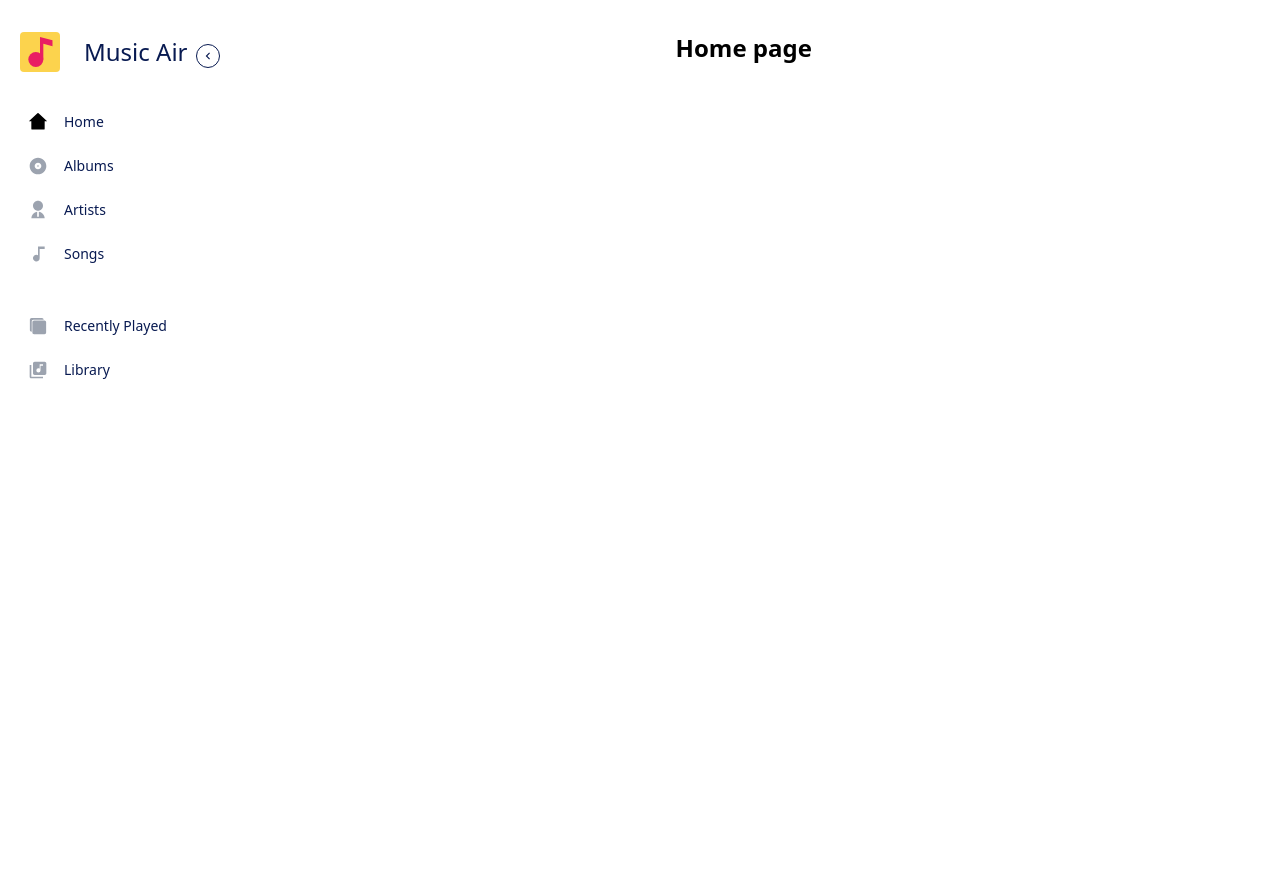
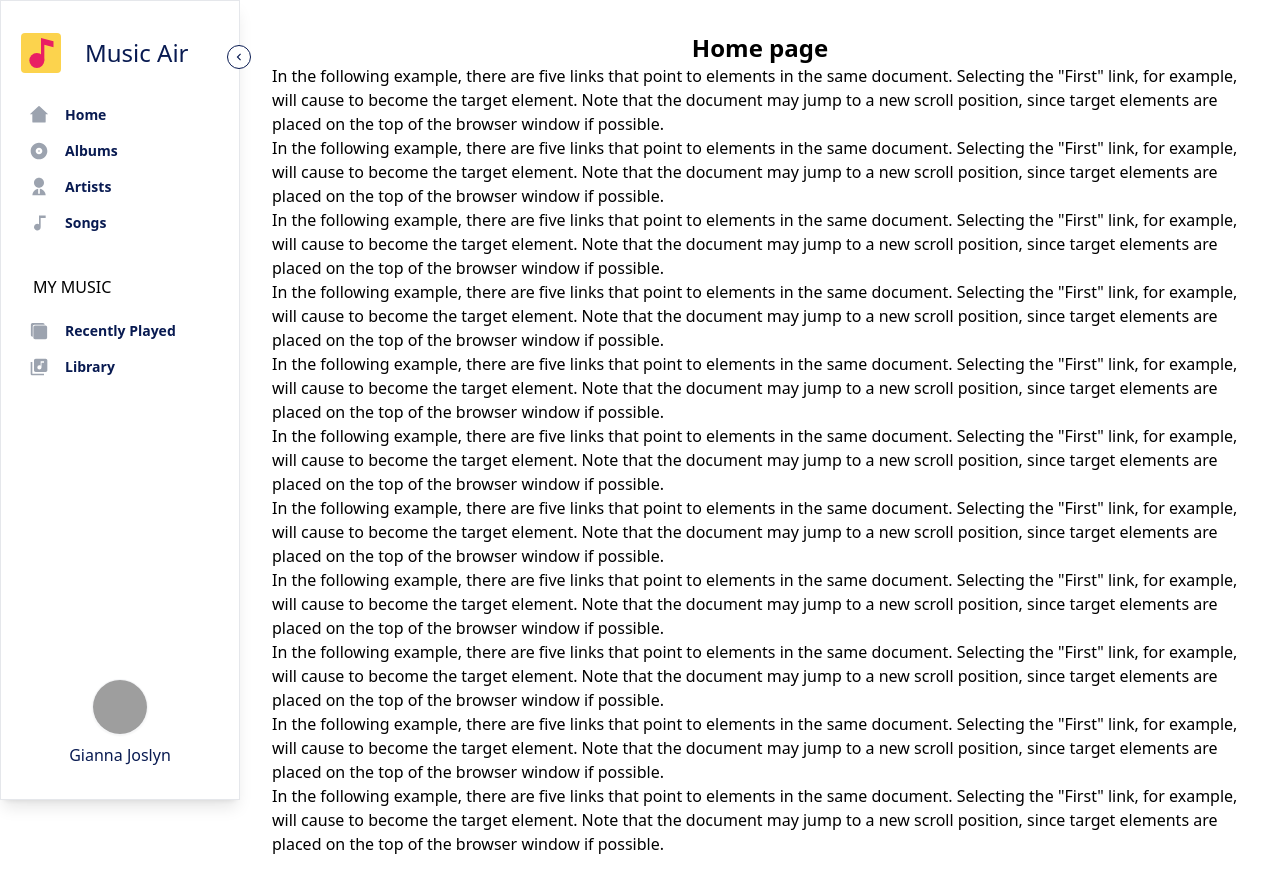
Before and after one commit to thiyagarajanp98/client, a React (Create React App) app in the folder my-project/: page / in a window 1280 px wide. Before the commit the page ends 800 px from the top, so only its background shows below. Built offline with nearby package versions, Linux system fonts and the light colour scheme; grey boxes are pictures that could not be loaded; the HTML template or start-up script is replaced by a standard one.

Commit message:
5 files modified

```diff
--- a/my-project/src/App.js
+++ b/my-project/src/App.js
@@ -7,8 +7,8 @@ import { BrowserRouter as Router, Routes, Route } from 'react-router-dom';
 
 const App = () => {
   return (
-    <div className="flex">
-      <Router>
+    <Router>
+      <div className="flex">
         <Sidebar />
         <Routes>
           <Route path="/" element={<Home />} />
@@ -16,8 +16,8 @@ const App = () => {
           <Route path="/artists" element={<Artists />} />
           <Route path="/songs" element={<Songs />} />
         </Routes>
-      </Router>
-    </div>
+      </div>
+    </Router>
   );
 };
 
--- a/my-project/src/components/Sidebar.js
+++ b/my-project/src/components/Sidebar.js
@@ -1,56 +1,58 @@
-import { useState } from "react";
-import { Link } from "react-router-dom";
-import { FcMusic } from "react-icons/fc";
-import { MdOutlineKeyboardArrowLeft, MdLibraryMusic } from "react-icons/md";
-import { IoMdAlbums } from "react-icons/io";
+import { useState } from 'react';
+import { Link } from 'react-router-dom';
+import { FcMusic } from 'react-icons/fc';
+import { MdOutlineKeyboardArrowLeft, MdLibraryMusic } from 'react-icons/md';
+import { IoMdAlbums } from 'react-icons/io';
 import {
   RiHome2Fill,
   RiAlbumFill,
   RiUser2Fill,
-  RiMusicFill
-} from "react-icons/ri";
+  RiMusicFill,
+} from 'react-icons/ri';
 
 const Sidebar = () => {
   const [open, setOpen] = useState(true);
   const Menus = [
-    { title: "Home", link: "/", Icon: <RiHome2Fill className="h-5 w-5 " /> },
+    { title: 'Home', link: '/', Icon: <RiHome2Fill className="h-5 w-5 " /> },
     {
-      title: "Albums",
-      link: "/albums",
-      Icon: <RiAlbumFill className="h-5 w-5 text-gray-400" />
+      title: 'Albums',
+      link: '/albums',
+      Icon: <RiAlbumFill className="h-5 w-5" />,
     },
     {
-      title: "Artists",
-      link: "/artists",
-      Icon: <RiUser2Fill className="h-5 w-5 text-gray-400" />
+      title: 'Artists',
+      link: '/artists',
+      Icon: <RiUser2Fill className="h-5 w-5 " />,
     },
     {
-      title: "Songs",
-      link: "/songs",
-      Icon: <RiMusicFill className="h-5 w-5 text-gray-400" />
+      title: 'Songs',
+      link: '/songs',
+      Icon: <RiMusicFill className="h-5 w-5 " />,
     },
     {
-      title: "Recently Played",
-      link: "/songs",
+      title: 'Recently Played',
+      link: '/songs',
       gap: true,
-      Icon: <IoMdAlbums className="h-5 w-5 text-gray-400" />
+      Icon: <IoMdAlbums className="h-5 w-5 " />,
     },
     {
-      title: "Library",
-      link: "/songs",
-      Icon: <MdLibraryMusic className="h-5 w-5 text-gray-400" />
-    }
+      title: 'Library',
+      link: '/songs',
+      Icon: <MdLibraryMusic className="h-5 w-5" />,
+    },
   ];
   return (
     <div className="flex">
       <div
-        className={`h-screen
-      p-5 pt-8 desktop:${open ? "w-72" : "w-20"} duration-300 relative`}
+        className={` flex flex-col h-screen sticky top-0
+      p-5 pt-8 border shadow-lg ${
+        open ? 'w-60' : 'w-20'
+      } duration-300 relative`}
       >
         <MdOutlineKeyboardArrowLeft
           className={`bg-white text-dark-purple p-1 h-6 w-6
              rounded-full absolute -right-3 top-11 border
-             border-dark-purple cursor-pointer ${!open && "rotate-180"}`}
+             border-dark-purple cursor-pointer ${!open && 'rotate-180'}`}
           onClick={() => {
             setOpen(!open);
           }}
@@ -63,7 +65,7 @@ const Sidebar = () => {
           </span>
           <h1
             className={`text-dark-purple font-medium text-2xl pt-1 ${
-              !open && "hidden"
+              !open && 'hidden'
             } origin-left duration-200 whitespace-nowrap`}
           >
             Music Air
@@ -73,23 +75,45 @@ const Sidebar = () => {
           {Menus.map((Menu, index) => (
             <li key={index}>
               <Link
-                className={`text-sm flex item-center gap-x-4 cursor-pointer p-2 hover:bg-light-white rounded-md ${
-                  Menu.gap ? "mt-9" : "mt-2"
-                }`}
+                className={`text-sm cursor-pointer group rounded-md `}
                 to={Menu.link}
               >
-                <span>{Menu.Icon}</span>
-                <span
-                  className={`${
-                    !open && "hidden"
-                  } origin-left duration-200 whitespace-nowrap text-dark-purple`}
-                >
-                  {Menu.title}
-                </span>
+                <div className="flex flex-col ">
+                  <div
+                    className={`pl-3 mb-4 text-[16px] ${
+                      Menu.gap ? 'block mt-9' : 'hidden mt-2'
+                    } ${!open && 'invisible  whitespace-nowrap'}`}
+                  >
+                    MY MUSIC
+                  </div>
+                  <div className={`flex item-center gap-x-4 p-2 `}>
+                    <span className="text-gray-400 group-hover:text-blue-400 origin-left duration-200">
+                      {Menu.Icon}
+                    </span>
+                    <span
+                      className={`${
+                        !open && 'hidden'
+                      } origin-left duration-200 whitespace-nowrap font-semibold text-dark-purple group-hover:text-blue-400  origin-left duration-200`}
+                    >
+                      {Menu.title}
+                    </span>
+                  </div>
+                </div>
               </Link>
             </li>
           ))}
         </ul>
+
+        <div className="flex mt-auto justify-center ">
+          <div className="mb-3">
+            <img
+              className="w-14 mb-2 h-14 mx-auto rounded-full border border-gray-100 shadow-sm"
+              src="http://source.unsplash.com/100x100/?girl"
+              alt="user"
+            />
+            <span className="font-medium text-dark-purple">Gianna Joslyn</span>
+          </div>
+        </div>
       </div>
     </div>
   );
--- a/my-project/src/pages/Home.js
+++ b/my-project/src/pages/Home.js
@@ -2,6 +2,83 @@ const Home = () => {
   return (
     <div className="p-8 w-screen">
       <h1 className="text-2xl text-center font-semibold">Home page</h1>
+      <p>
+        In the following example, there are five links that point to elements in
+        the same document. Selecting the "First" link, for example, will cause
+        to become the target element. Note that the document may jump to a new
+        scroll position, since target elements are placed on the top of the
+        browser window if possible.
+      </p>
+      <p>
+        In the following example, there are five links that point to elements in
+        the same document. Selecting the "First" link, for example, will cause
+        to become the target element. Note that the document may jump to a new
+        scroll position, since target elements are placed on the top of the
+        browser window if possible.
+      </p>
+      <p>
+        In the following example, there are five links that point to elements in
+        the same document. Selecting the "First" link, for example, will cause
+        to become the target element. Note that the document may jump to a new
+        scroll position, since target elements are placed on the top of the
+        browser window if possible.
+      </p>
+      <p>
+        In the following example, there are five links that point to elements in
+        the same document. Selecting the "First" link, for example, will cause
+        to become the target element. Note that the document may jump to a new
+        scroll position, since target elements are placed on the top of the
+        browser window if possible.
+      </p>
+      <p>
+        In the following example, there are five links that point to elements in
+        the same document. Selecting the "First" link, for example, will cause
+        to become the target element. Note that the document may jump to a new
+        scroll position, since target elements are placed on the top of the
+        browser window if possible.
+      </p>
+      <p>
+        In the following example, there are five links that point to elements in
+        the same document. Selecting the "First" link, for example, will cause
+        to become the target element. Note that the document may jump to a new
+        scroll position, since target elements are placed on the top of the
+        browser window if possible.
+      </p>
+      <p>
+        In the following example, there are five links that point to elements in
+        the same document. Selecting the "First" link, for example, will cause
+        to become the target element. Note that the document may jump to a new
+        scroll position, since target elements are placed on the top of the
+        browser window if possible.
+      </p>
+      <p>
+        In the following example, there are five links that point to elements in
+        the same document. Selecting the "First" link, for example, will cause
+        to become the target element. Note that the document may jump to a new
+        scroll position, since target elements are placed on the top of the
+        browser window if possible.
+      </p>
+      <p>
+        In the following example, there are five links that point to elements in
+        the same document. Selecting the "First" link, for example, will cause
+        to become the target element. Note that the document may jump to a new
+        scroll position, since target elements are placed on the top of the
+        browser window if possible.
+      </p>
+      <p>
+        In the following example, there are five links that point to elements in
+        the same document. Selecting the "First" link, for example, will cause
+        to become the target element. Note that the document may jump to a new
+        scroll position, since target elements are placed on the top of the
+        browser window if possible.
+      </p>
+      <p>
+        In the following example, there are five links that point to elements in
+        the same document. Selecting the "First" link, for example, will cause
+        to become the target element. Note that the document may jump to a new
+        scroll position, since target elements are placed on the top of the
+        browser window if possible.
+      </p>
     </div>
   );
 };
--- a/my-project/tailwind.config.js
+++ b/my-project/tailwind.config.js
@@ -1,8 +1,5 @@
 module.exports = {
-  purge: {
-    enabled: true,
-    content: ['./src/**/*.{js,jsx,ts,tsx}'],
-  },
+  content: ['./src/**/*.{js,jsx,ts,tsx}'],
   theme: {
     extend: {
       colors: {
```
Also changed, not shown: 1 other file (tests, documents, lock files or other folders).
